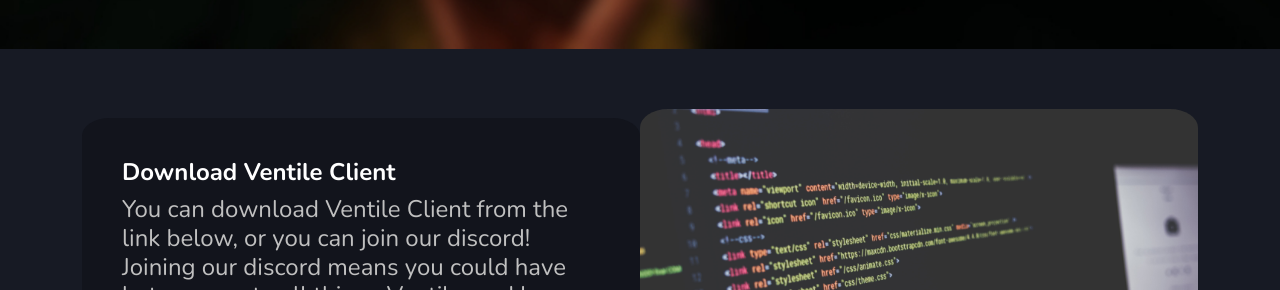
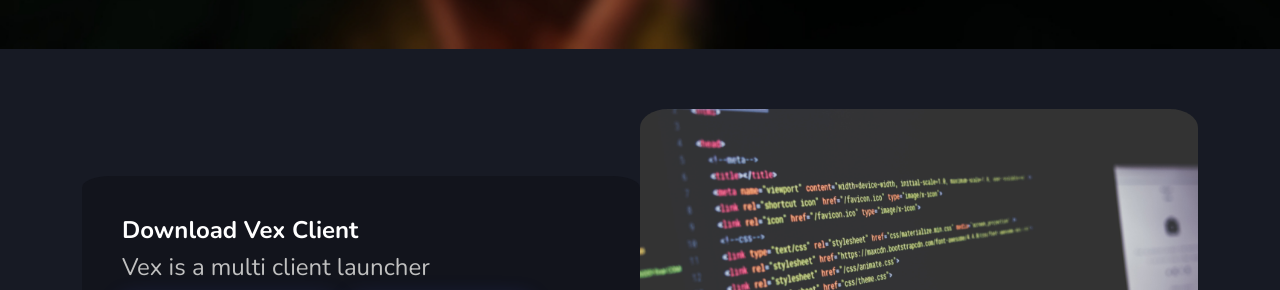
Before and after one commit to Lexus-Network/Vex-website, a plain HTML site: page index.html in a window 1280 px wide. Shown: the part 751-1041 px from the top of the page. Drawn offline with nearby package versions, Linux system fonts and the light colour scheme.

Commit message:
Update index.html

```diff
--- a/index.html
+++ b/index.html
@@ -5,7 +5,7 @@
   <meta charset="utf-8">
   <meta content="width=device-width, initial-scale=1.0" name="viewport">
 
-  <title>Ventile Client</title>
+  <title>Vex Client</title>
   <meta content="" name="description">
 
   <meta content="" name="keywords">
@@ -52,7 +52,7 @@
 
       <a href="index.html" class="logo d-flex align-items-center">
         <img src="assets/img/whiteLogo.png" alt="Logo">
-        <span>Ventile Client</span>
+        <span>Vex Client</span>
       </a>
 
       <nav id="navbar" class="navbar">
@@ -104,8 +104,8 @@
 
           <div class="col-lg-6 d-flex flex-column justify-content-center" data-aos="fade-up" data-aos-delay="200">
             <div class="content">
-              <h2>Download Ventile Client</h2>
-              <h4>You can download Ventile Client from the link below, or you can join our discord! Joining our discord means you could have beta access to all things Ventile, and have a cool community to chat with!</h4>
+              <h2>Download Vex Client</h2>
+              <h4>Vex is a multi client launcher</h4>
               <div class="text-center text-lg-start">
                 <p>
                   <a href="https://discord.gg/sN4Z9j2c7h" class="btn-read-more d-inline-flex align-items-center justify-content-center align-self-center">
```
